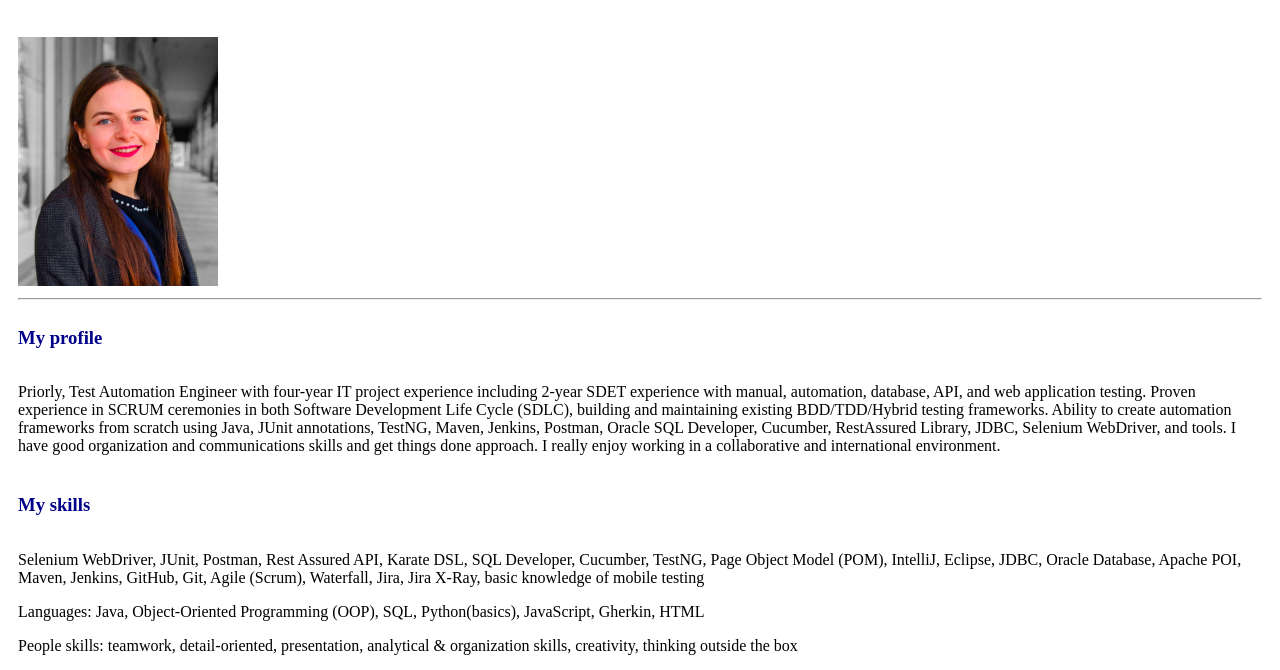
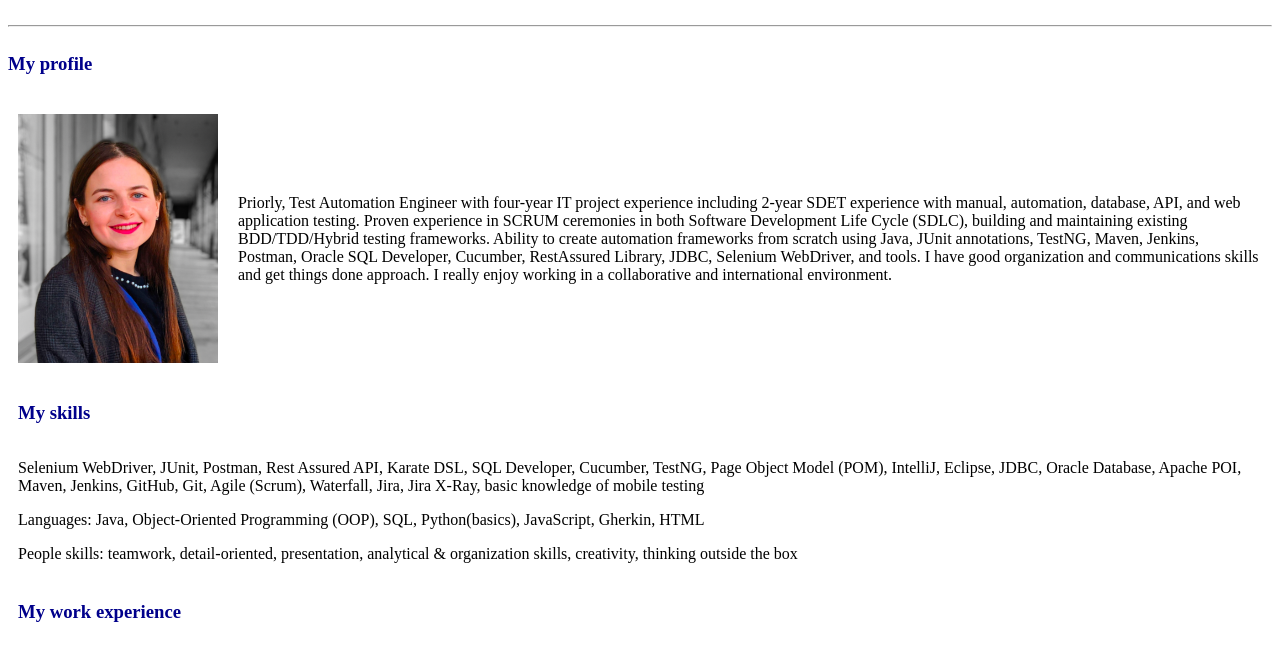
Before and after one commit to DimagaDev/FrontEnd21, a plain HTML site: page Assignment1/index.html in a window 1280 px wide. Shown: the part 130-800 px from the top of the page. Drawn offline with Linux system fonts and the light colour scheme.

Commit message:
Daryna Tokmachova домашнє завдання #3

```diff
--- a/Assignment1/css/style.css
+++ b/Assignment1/css/style.css
@@ -15,3 +15,13 @@ div{
     margin-right: 10px;
     margin-left: 10px;
 }
+.profile {
+    display: flex;
+    flex-grow: 4;
+    justify-content: space-between;
+    align-items: center;
+}
+
+#desc{
+    margin-left: 20px;
+}
--- a/Assignment1/index.html
+++ b/Assignment1/index.html
@@ -12,13 +12,14 @@
         <h1>Daryna Tokmachova</h1>
         <h2>Future JavaScript Front-end Developer</h2>
     </header>
-
+    <hr>
+    <h3>My profile</h3>
     <div class="profile">
         <img src="DarynaTokmachovaResume.png" alt="Daryna Tokmachova Resume" width="200" height="400">
-        <hr>
-        <h3>My profile</h3>
+        <br>
 
-        <p>Priorly, Test Automation Engineer with four-year IT project experience including 2-year SDET experience with manual, automation, database, API, and web application testing. Proven experience in SCRUM ceremonies in both Software Development Life Cycle (SDLC), building and maintaining existing BDD/TDD/Hybrid testing frameworks. Ability to create automation frameworks from scratch using Java, JUnit annotations, TestNG, Maven, Jenkins, Postman, Oracle SQL Developer, Cucumber, RestAssured Library, JDBC, Selenium WebDriver, and tools. I have good organization and communications skills and get things done approach. I really enjoy working in a collaborative and international environment.</p>
+
+        <p id="desc">Priorly, Test Automation Engineer with four-year IT project experience including 2-year SDET experience with manual, automation, database, API, and web application testing. Proven experience in SCRUM ceremonies in both Software Development Life Cycle (SDLC), building and maintaining existing BDD/TDD/Hybrid testing frameworks. Ability to create automation frameworks from scratch using Java, JUnit annotations, TestNG, Maven, Jenkins, Postman, Oracle SQL Developer, Cucumber, RestAssured Library, JDBC, Selenium WebDriver, and tools. I have good organization and communications skills and get things done approach. I really enjoy working in a collaborative and international environment.</p>
     </div>
     <div>
         <h3>My skills</h3>
@@ -129,6 +130,7 @@
             <li>2020 - SKEMA Business School (Paris, France) - Masters degree in Marketing Data and E-commerce. Graduated among top 4 students (3%)</li>
         </ul>
     </div>
+    <hr>
     <footer>
         <p>Last update by Daryna on
             <time datetime="2022-03-16">March 16 2022</time>
```
